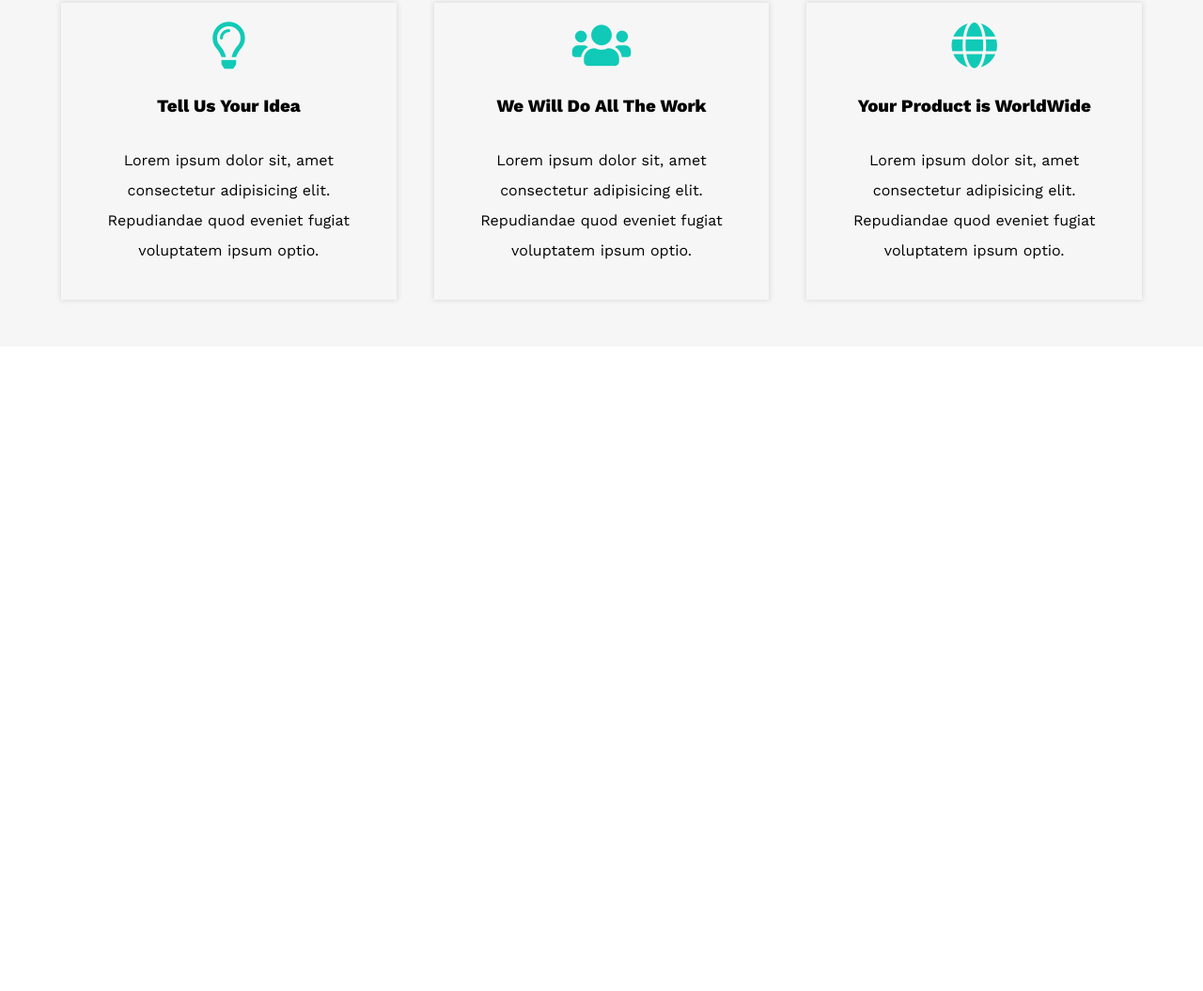
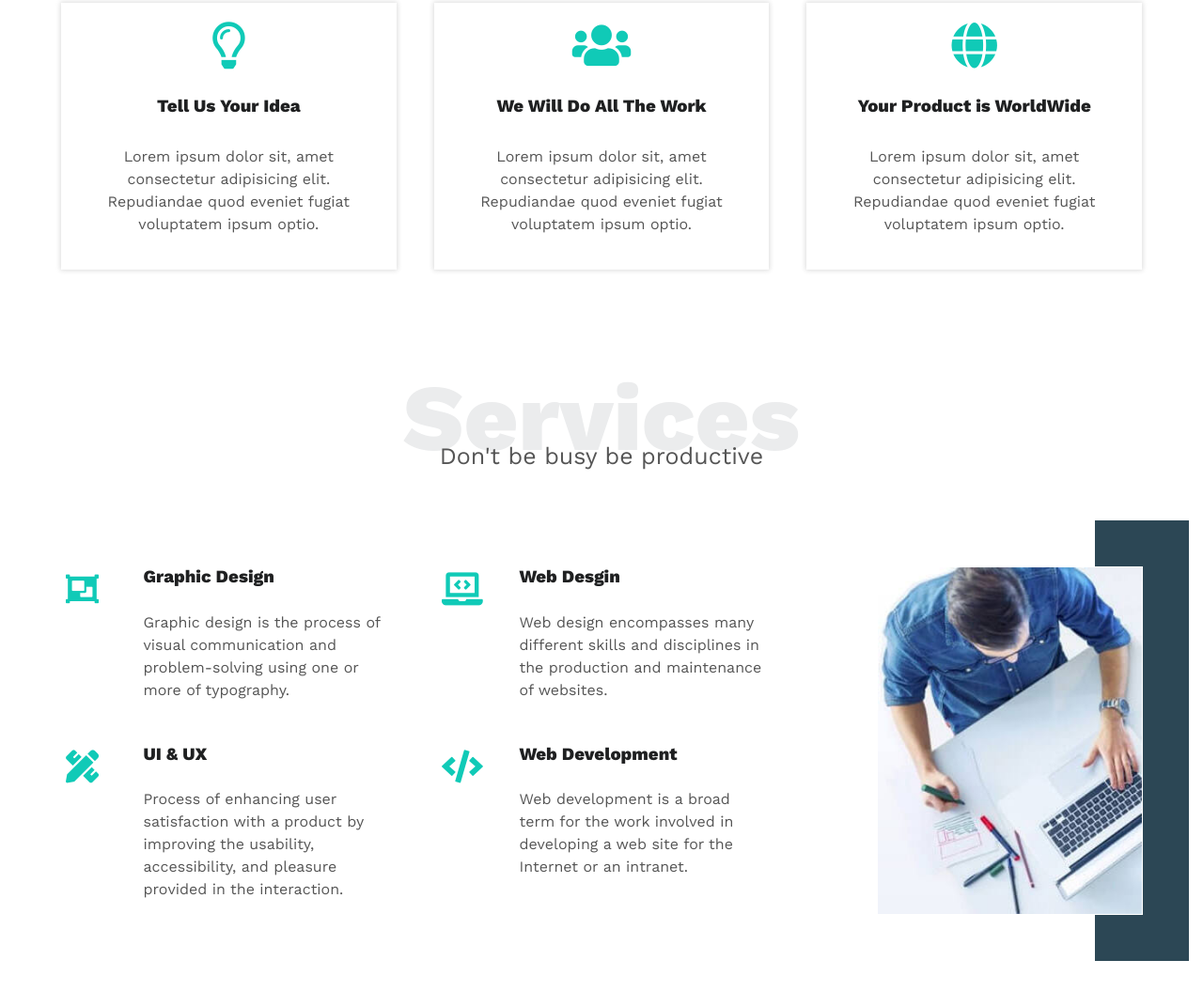
Before and after one commit to abdel-rahmandev/Leon-Template, a plain HTML site: page index.html in a window 1280 px wide. Shown: the part 847-1902 px from the top of the page at 94% size. Before the commit the page ends 1216 px from the top, so only its background shows below. Drawn offline with nearby package versions, Linux system fonts and the light colour scheme.

Commit message:
Create Services Section

```diff
--- a/css/main.css
+++ b/css/main.css
@@ -1,9 +1,9 @@
 /* Start Variables */
 :root {
-    --mainColor: #10cab7;
+    --main-color: #10cab7;
+    --second-color: #2c4755;
+    --bg-color: #f6f6f6;
     --sec-pad: 50px;
-    --bg1: #f6f6f6;
-    --bg2: #f3f3f3;
 }
 /* End Variables */
 
@@ -17,11 +17,43 @@
 body {
     font-family: 'Work Sans', sans-serif;
 }
+h3 {
+    color: #1f2021;
+}
+
+p {
+    color: #555;
+    line-height: 1.5;
+}
 .container {
     padding: 0 auto;
     margin: 0 auto;
 }
 /* End Global Rules */
+
+/* Start Components */
+
+.special-heading {
+    margin: 0;
+    font-size: 100px;
+    color: #ebeced;
+    text-align: center;
+}
+.special-heading + p {
+    margin-top: -35px;
+    font-size: 25px;
+    text-align: center;
+}
+@media (max-width: 767px) {
+    .special-heading {
+        font-size: 70px;
+    }
+    .special-heading + p {
+        margin-top: -25px;
+        font-size: 16px;
+    }
+}
+/* End Components */
 
 /* Media Query Start */
 
@@ -50,7 +82,6 @@ body {
 
 header {
     padding: 20px;
-    background-color: var(--bg1);
 }
 header .container {
     display: flex;
@@ -85,7 +116,7 @@ header .navbar {
     width: 100%;
 }
 .nav-list {
-    background-color: var(--bg2);
+    background-color: var(--bg-color);
     min-width: 200px;
     list-style: none;
     position: absolute;
@@ -100,7 +131,7 @@ header .navbar {
 .nav-list::before {
     content: "";
     border: 15px solid;
-    border-color: transparent transparent var(--bg2);
+    border-color: transparent transparent var(--bg-color);
     position: absolute;
     top: -30px;
     right: 0;
@@ -123,7 +154,7 @@ header .navbar {
     padding: 20px;
 }
 .nav-list li a:hover {
-    color: var(--mainColor);
+    color: var(--main-color);
 }
 /* End Header */
 
@@ -154,19 +185,16 @@ header .navbar {
     margin: 0;
     font-size: 50px;
     font-weight: bold;
-    color: var(--mainColor);
+    color: var(--main-color);
 }
 .landing p {
-    line-height: 2;
     font-size: 20px;
-    color: #555;
 }
 /* End Landing */
 
 /* start Features */
 .features {
     padding: var(--sec-pad) 0;
-    background-color: var(--bg1);
 }
 .features .container {
     display: grid;
@@ -181,7 +209,7 @@ header .navbar {
     box-shadow: 0 0 5px 1px #ddd;
 }
 .feat i {
-    color: var(--mainColor);
+    color: var(--main-color);
     font-size: 50px;
 
 }
@@ -189,7 +217,82 @@ header .navbar {
     font-weight: 800;
     margin: 30px 0;
 }
-.feat p {
-    line-height: 2;
+/* End Features */
+
+/* Start Services */
+
+.services {
+    padding: var(--sec-pad) 0;
 }
-/* End Features */
+.services .container {
+    margin: 0 auto;
+}
+.services-container {
+    display: grid;
+    grid-template-columns: repeat(auto-fill, minmax(300px, 1fr));
+    gap: 30px;
+    margin-top: 100px;
+}
+@media (min-width: 992px) and (max-width: 1199px) {
+    .services-container {
+        grid-template-columns: repeat(2, minmax(300px, 1fr));
+    }
+}
+.col {
+    margin: 0 10px;
+}
+.col .image {
+    display: flex;
+    justify-content: flex-end;
+    position: relative;
+    height: 92%;
+
+}
+
+
+.col .image::before {
+    content: "";
+    position: absolute;
+    width: 100px;
+    height: calc(100% + 100px);
+    background-color: var(--second-color);
+    top: -50px;
+    right: -50px;
+    z-index: -1;
+
+}
+@media (max-width: 1199px) {
+    .col .image {
+        display: none;
+    }
+}
+.col img {
+    max-width: 300px;
+    box-shadow: 0px 0px 0px 1px #fff;
+}
+.serv {
+    display: grid;
+    grid-template-columns: repeat(4, 1fr);
+    margin-bottom: 30px;
+}
+.serv i {
+    grid-column: span 1;
+    font-size: 35px;
+    margin-bottom: 30px;
+    color: var(--main-color);
+    padding: 5px;
+}
+.serv .content {
+    grid-column: span 3;
+}
+@media (max-width: 767px) {
+    .serv i, .serv .content {
+        grid-column: span 4;
+        text-align: center;
+    }
+
+}
+.serv .content h3 {
+    margin: 0 0 25px;
+}
+/* End Services */
--- a/index.html
+++ b/index.html
@@ -64,6 +64,67 @@
             </div>
         </div>
     </section>
+    <!-- Services Section -->
+    <section class="services">
+        <div class="container">
+            <h2 class="special-heading">Services</h2>
+            <p>Don't be busy be productive</p>
+            <div class="services-container">
+                <div class="col">
+                    <div class="serv">
+                        <i class="fas fa-object-group"></i>
+                        <div class="content">
+                            <h3>Graphic Design</h3>
+                            <p>Graphic design is the process of visual
+                                communication and problem-solving
+                                using one or more of typography.</p>
+                        </div>
+
+                    </div>
+                    <div class="serv">
+                        <i class="fas fa-pencil-ruler"></i>
+                        <div class="content">
+                            <h3>UI & UX</h3>
+                            <p>Process of enhancing user satisfaction
+                                with a product by improving the
+                                usability, accessibility, and pleasure
+                                provided in the interaction.</p>
+                        </div>
+
+                    </div>
+                </div>
+                <div class="col">
+
+                    <div class="serv">
+                        <i class="fas fa-laptop-code"></i>
+                        <div class="content">
+                            <h3>Web Desgin</h3>
+                            <p>Web design encompasses many different
+                                skills and disciplines in the production
+                                and maintenance of websites.</p>
+
+                        </div>
+
+                    </div>
+
+                    <div class="serv">
+                        <i class="fas fa-code"></i>
+                        <div class="content">
+                            <h3>Web Development</h3>
+                            <p>Web development is a broad term for
+                                the work involved in developing a web site
+                                for the Internet or an intranet.</p>
+                        </div>
+                    </div>
+                </div>
+                <div class="col">
+                    <div class="image">
+                        <img src="./images/services.jpg" />
+                    </div>
+                </div>
+            </div>
+        </div>
+    </section>
 </body>
 
 </html>
```
Also changed, not shown: images/services.jpg (added).
